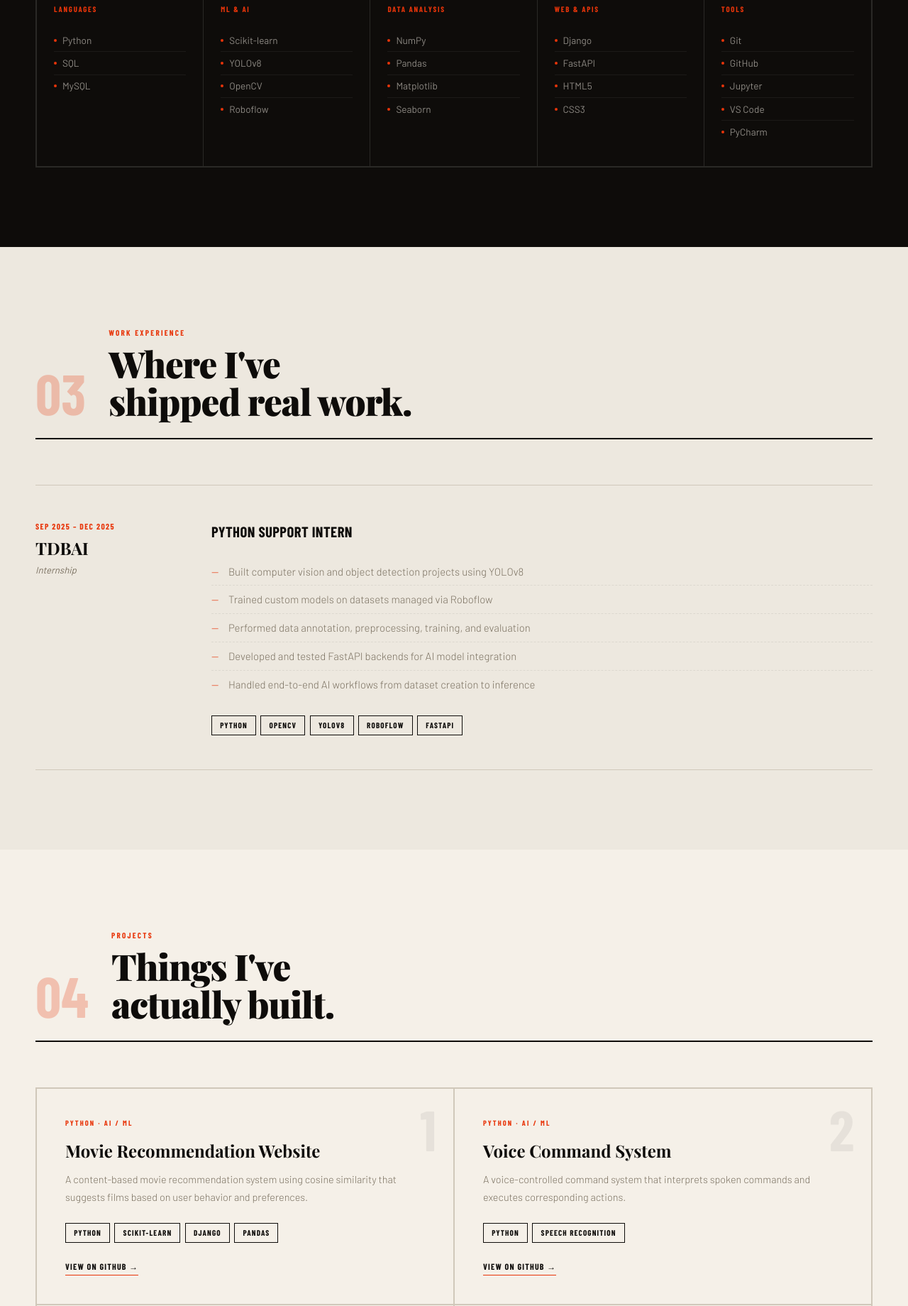
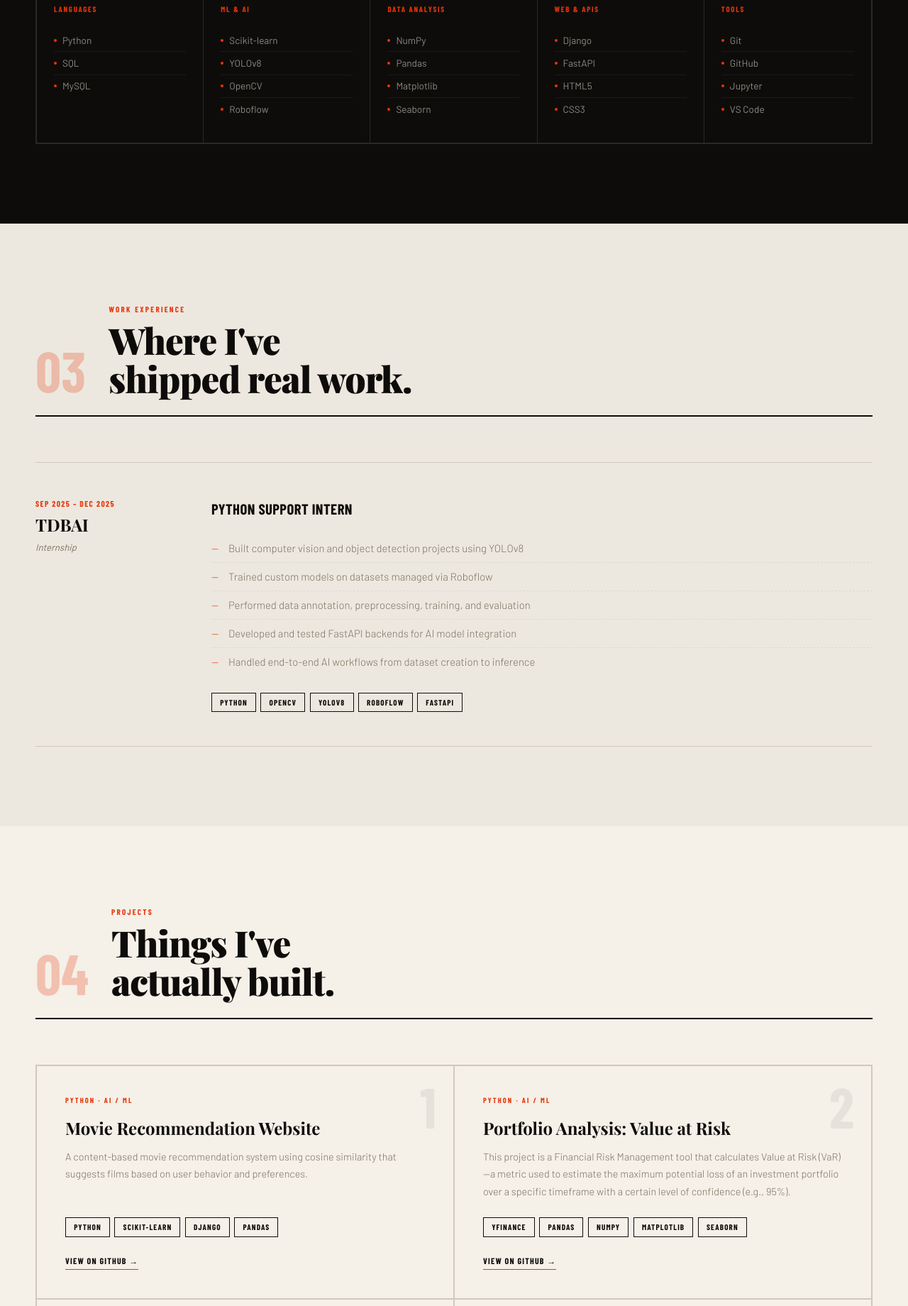
Before and after one commit to Sameerchakare56/Sameer_portfolio, a Django app: page / in a window 1280 px wide. Shown: the part 2111-3951 px from the top of the page at 71% size. Run offline with Django 5.2, Linux system fonts and the light colour scheme; some web fonts are replaced.

Commit message:
details correct

```diff
--- a/main/views.py
+++ b/main/views.py
@@ -15,7 +15,7 @@ def index(request):
             {'category': 'ML & AI', 'items': ['Scikit-learn', 'YOLOv8', 'OpenCV', 'Roboflow']},
             {'category': 'Data Analysis', 'items': ['NumPy', 'Pandas', 'Matplotlib', 'Seaborn']},
             {'category': 'Web & APIs', 'items': ['Django', 'FastAPI', 'HTML5', 'CSS3']},
-            {'category': 'Tools', 'items': ['Git', 'GitHub', 'Jupyter', 'VS Code', 'PyCharm']},
+            {'category': 'Tools', 'items': ['Git', 'GitHub', 'Jupyter', 'VS Code']},
         ],
         'experience': [
             {
@@ -40,10 +40,10 @@ def index(request):
                 'github': 'https://github.com/Sameerchakare56/movie_recommendation_website',
             },
             {
-                'name': 'Voice Command System',
-                'desc': 'A voice-controlled command system that interprets spoken commands and executes corresponding actions.',
-                'tech': ['Python', 'Speech Recognition'],
-                'github': 'https://github.com/Sameerchakare56/voice-command-system',
+                'name': 'Portfolio Analysis: Value at Risk',
+                'desc': 'This project is a Financial Risk Management tool that calculates Value at Risk (VaR)—a metric used to estimate the maximum potential loss of an investment portfolio over a specific timeframe with a certain level of confidence (e.g., 95%).',
+                'tech': ['yfinance', 'pandas', 'NumPy', 'Matplotlib', 'Seaborn'],
+                'github': 'https://github.com/Sameerchakare56/Portfolio_anaylsis_Value_AT_Risk',
             },
             {
                 'name': 'Car Price Prediction',
@@ -69,6 +69,11 @@ def index(request):
                 'school': 'Govt. Gyanoday Vidyalaya, Indore',
                 'year': '2022 – 2023',
             },
+            {
+                'degree': 'Secondary (10th) – MP Board',
+                'school': 'Govt. Gyanoday Vidyalaya, Indore',
+                'year': '2020 – 2021',
+            },
         ],
     }
     return render(request, 'index.html', context)
--- a/templates/index.html
+++ b/templates/index.html
@@ -17,7 +17,7 @@
 
 <!-- NAV -->
 <nav class="nav" id="nav">
-  <div class="nav-brand">SC<span>.</span></div>
+  <div class="nav-brand">SC - PORTFOLIO<span>.</span></div>
   <ul class="nav-links" id="nav-links">
     <li><a href="#about">About</a></li>
     <li><a href="#skills">Skills</a></li>
@@ -35,7 +35,7 @@
 <!-- HERO -->
 <section class="hero" id="hero">
   <div class="hero-left">
-    <div class="hero-year">{{ name }} · Portfolio 2025</div>
+    <div class="hero-year">{{ name }} · Portfolio</div>
     <div class="hero-name-block">
       <span class="hero-first">Sameer</span>
       <span class="hero-last">Chakravedi</span>
```
